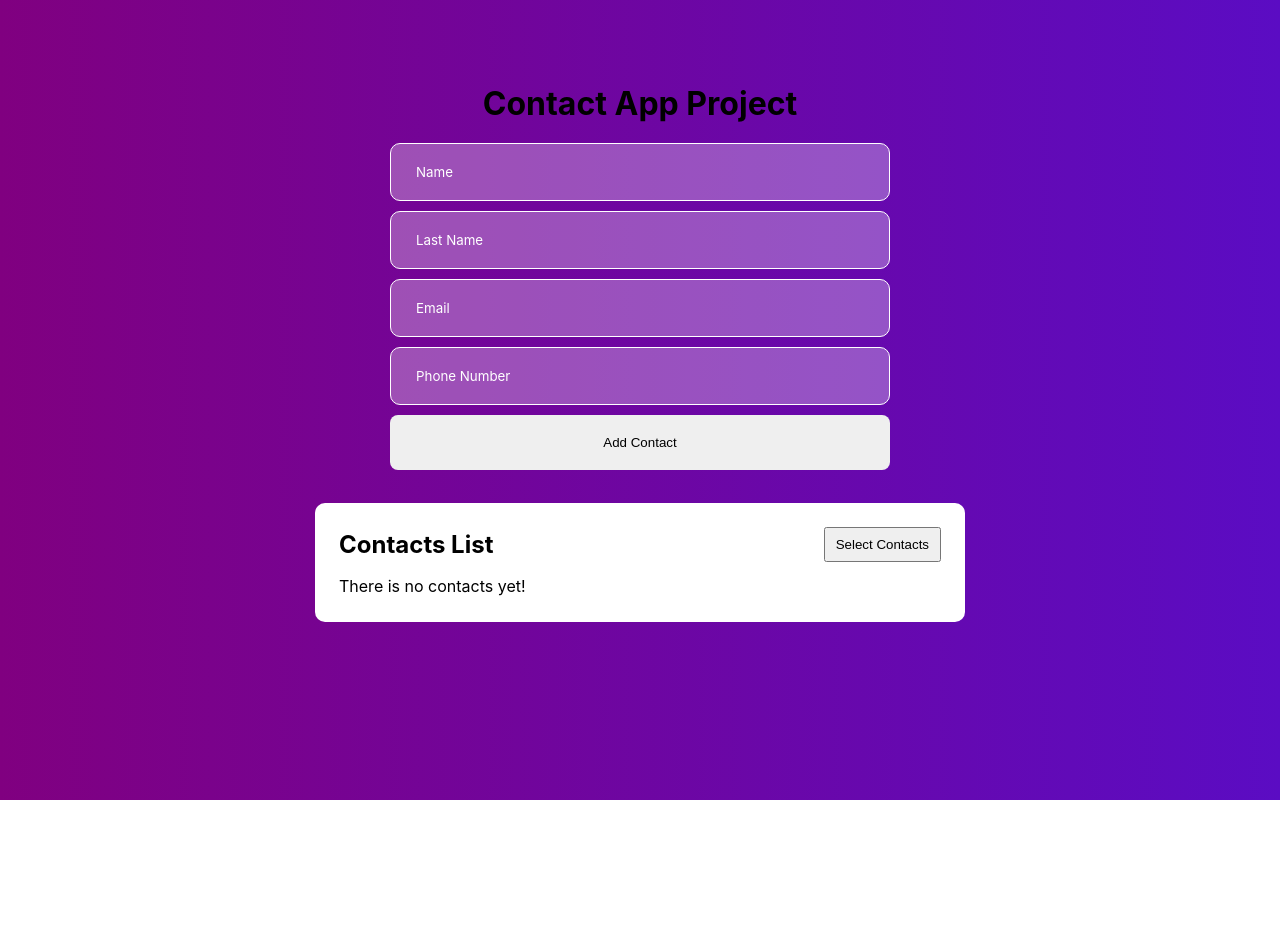
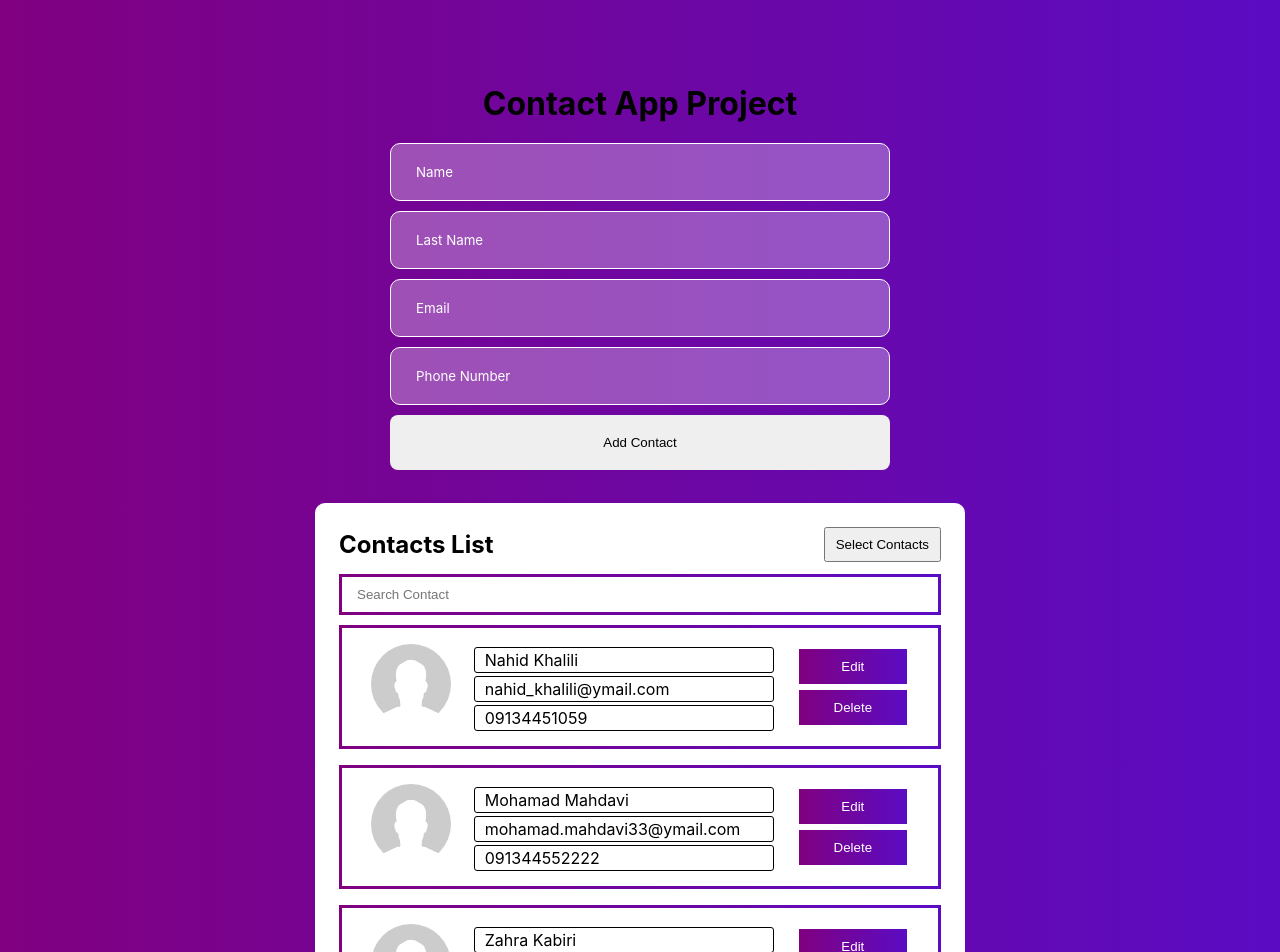
Before and after one commit to 7abracadabra7/contact-app, a React (Vite) app: page / in a window 1280 px wide. Shown: the top 952 px of the page. Before the commit the page ends 800 px from the top, so only its background shows below. Built offline with nearby package versions, Linux system fonts and the light colour scheme; data requests are answered from the project's data file.

Commit message:
Post, Delete, and Get methods added for json server

```diff
--- /dev/null
+++ b/db.json
@@ -0,0 +1,28 @@
+{
+  "contacts": [
+    {
+      "id": "a7ddd532-3405-4bff-a329-1a60361edaf9",
+      "name": "Nahid",
+      "lastname": "Khalili",
+      "fullname": "Nahid Khalili nahid_khalili@ymail.com",
+      "email": "nahid_khalili@ymail.com",
+      "number": "09134451059"
+    },
+    {
+      "id": "5",
+      "name": "Mohamad",
+      "lastname": "Mahdavi",
+      "fullname": "Mohamad Mahdavi mohamad.mahdavi33@ymail.com",
+      "email": "mohamad.mahdavi33@ymail.com",
+      "number": "091344552222"
+    },
+    {
+      "id": "3",
+      "name": "Zahra",
+      "lastname": "Kabiri",
+      "fullname": "Zahra Kabiri zahra_kabiri@ymail.com",
+      "email": "zahra_kabiri@ymail.com",
+      "number": "091344552222"
+    }
+  ]
+}
--- a/package.json
+++ b/package.json
@@ -7,9 +7,11 @@
     "dev": "vite",
     "build": "vite build",
     "lint": "eslint .",
-    "preview": "vite preview"
+    "preview": "vite preview",
+    "mockserver": "json-server --watch ../db.json --port 5000"
   },
   "dependencies": {
+    "axios": "^1.7.7",
     "material-ui-confirm": "^3.0.16",
     "react": "^18.3.1",
     "react-dom": "^18.3.1",
--- a/src/components/AddContact.jsx
+++ b/src/components/AddContact.jsx
@@ -1,12 +1,20 @@
-import { createContext, useContext, useState } from "react";
+import { createContext, useContext, useEffect, useState } from "react";
 import ContactsList from "./ContactsList";
 import { v4 as uuidv4 } from "uuid";
 import styles from "./AddContact.module.css";
 import Swal from "sweetalert2";
+import axios from "axios";
 
 export const contactContext = createContext();
 const AddContact = () => {
   const [contacts, setContacts] = useState([]);
+  useEffect(() => {
+    axios
+      .get("http://localhost:8000/contacts")
+      .then((res) => setContacts(res.data))
+      .then(console.log("contacts", contacts));
+  }, []);
+
   const [contact, setContact] = useState({
     id: "",
     name: "",
@@ -61,15 +69,31 @@ const AddContact = () => {
             text: "Your file has been deleted.",
             icon: "success",
           });
-          const newContacts = contacts.filter((contact) => contact.id !== id);
-          setContacts(newContacts);
+          // const newContacts = contacts.filter((contact) => contact.id !== id);
+          // setContacts(newContacts);
+          axios
+            .delete("http://localhost:8000/contacts/" + id)
+            .then((response) => {
+              console.log("User deleted successfully:", response.data);
+            })
+            .catch((error) => {
+              console.error("Error deleting user:", error);
+            });
         }
       });
     } else {
       console.log(`want to delete ${id}`);
-      const newContacts = contacts.filter((contact) => contact.id !== id);
-      console.log("after", contact.id, id, newContacts);
-      setContacts(newContacts);
+      // const newContacts = contacts.filter((contact) => contact.id !== id);
+      // console.log("after", contact.id, id, newContacts);
+      // setContacts(newContacts);
+      axios
+        .delete("http://localhost:8000/contacts/" + id)
+        .then((response) => {
+          console.log("User deleted successfully:", response.data);
+        })
+        .catch((error) => {
+          console.error("Error deleting user:", error);
+        });
     }
 
     console.log("after delete", contacts);
@@ -122,6 +146,17 @@ const AddContact = () => {
           id: contactId,
           fullname: contact.name + " " + contact.lastname + " " + contact.email,
         });
+        axios
+          .post("http://localhost:8000/contacts", {
+            id: contactId,
+            name: contact.name,
+            lastname: contact.lastname,
+            fullname:
+              contact.name + " " + contact.lastname + " " + contact.email,
+            email: contact.email,
+            number: contact.number,
+          })
+          .then((res) => console.log("hello", res));
         console.log("new", targetContact);
       } else if (flag == true) {
         after.push(cntct);
@@ -137,6 +172,7 @@ const AddContact = () => {
       email: "",
       number: "",
     });
+
     setEdit(false);
   };
 
@@ -176,6 +212,17 @@ const AddContact = () => {
           });
         } else {
           setContacts((contacts) => [...contacts, newContact]);
+          axios
+            .post("http://localhost:8000/contacts", {
+              id: contactId,
+              name: contact.name,
+              lastname: contact.lastname,
+              fullname:
+                contact.name + " " + contact.lastname + " " + contact.email,
+              email: contact.email,
+              number: contact.number,
+            })
+            .then((res) => console.log("hello", res));
           setError({
             error: false,
             message: "",
```
Also changed, not shown: 1 other file (tests, documents, lock files or other folders).
